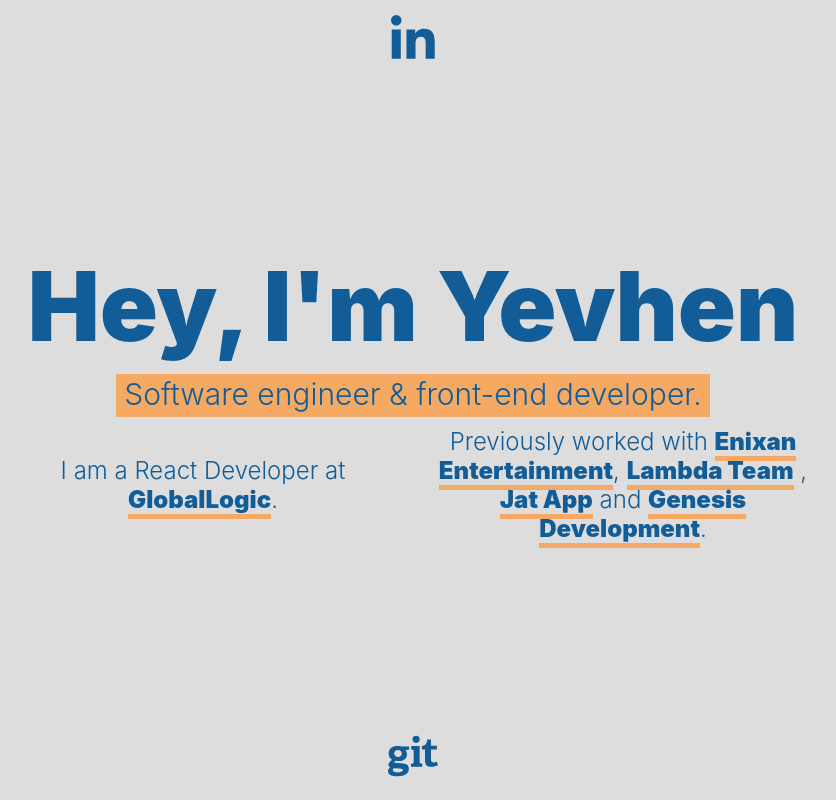
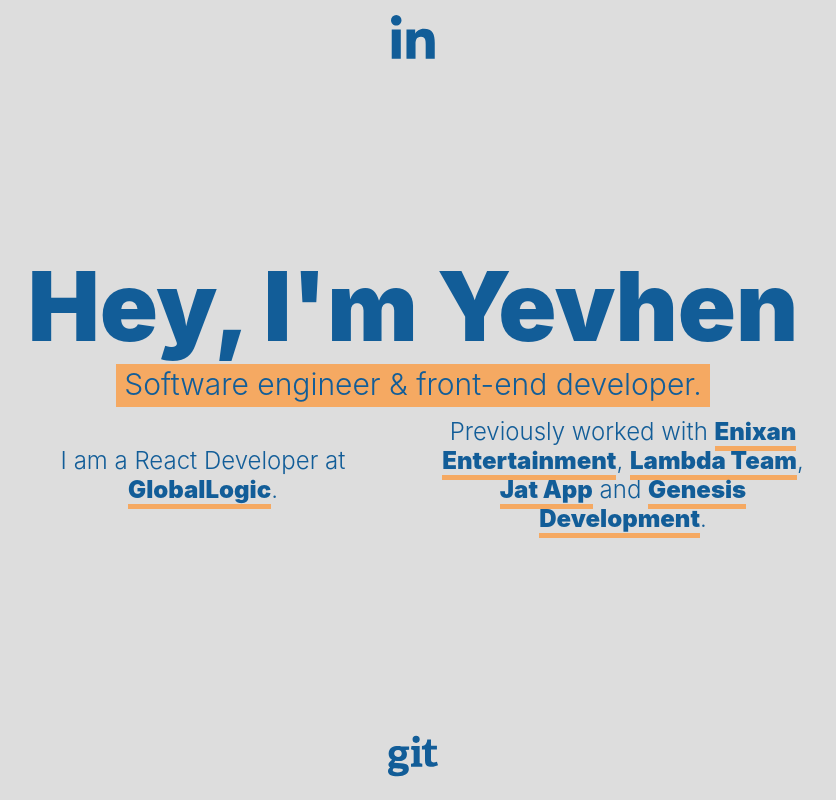
Before and after one commit to LtCodename/ltcodename, a React (Create React App) app: page / in a window 1280 px wide. Shown: the whole page, without its empty margins (227-1063 px from the left). Built offline with nearby package versions, Linux system fonts and the light colour scheme.

Commit message:
minor refactoring

```diff
--- a/src/components/Main/Main.js
+++ b/src/components/Main/Main.js
@@ -61,7 +61,7 @@
                 href="https://lambda.direct/"
                 target={"blank"}
               >{`Lambda Team`}</HightlightedWord>
-              {` , `}
+              {`, `}
               <HightlightedWord
                 href="https://jatapp.com/"
                 target={"blank"}
--- a/src/components/Main/styled.js
+++ b/src/components/Main/styled.js
@@ -29,6 +29,7 @@
 export const Title = styled.span`
   color: #125d98;
   font-size: 96px;
+  line-height: 96px;
   font-weight: 900;
   text-align: center;
 `;
```
